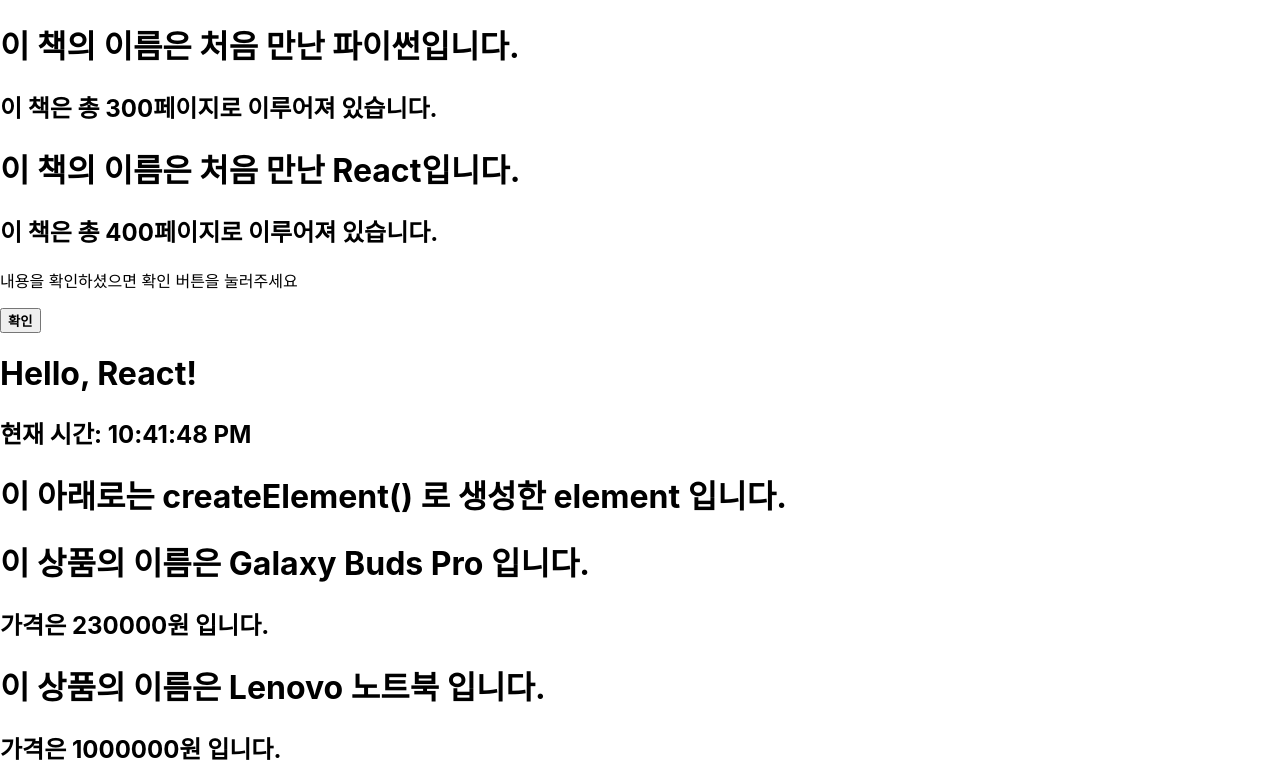
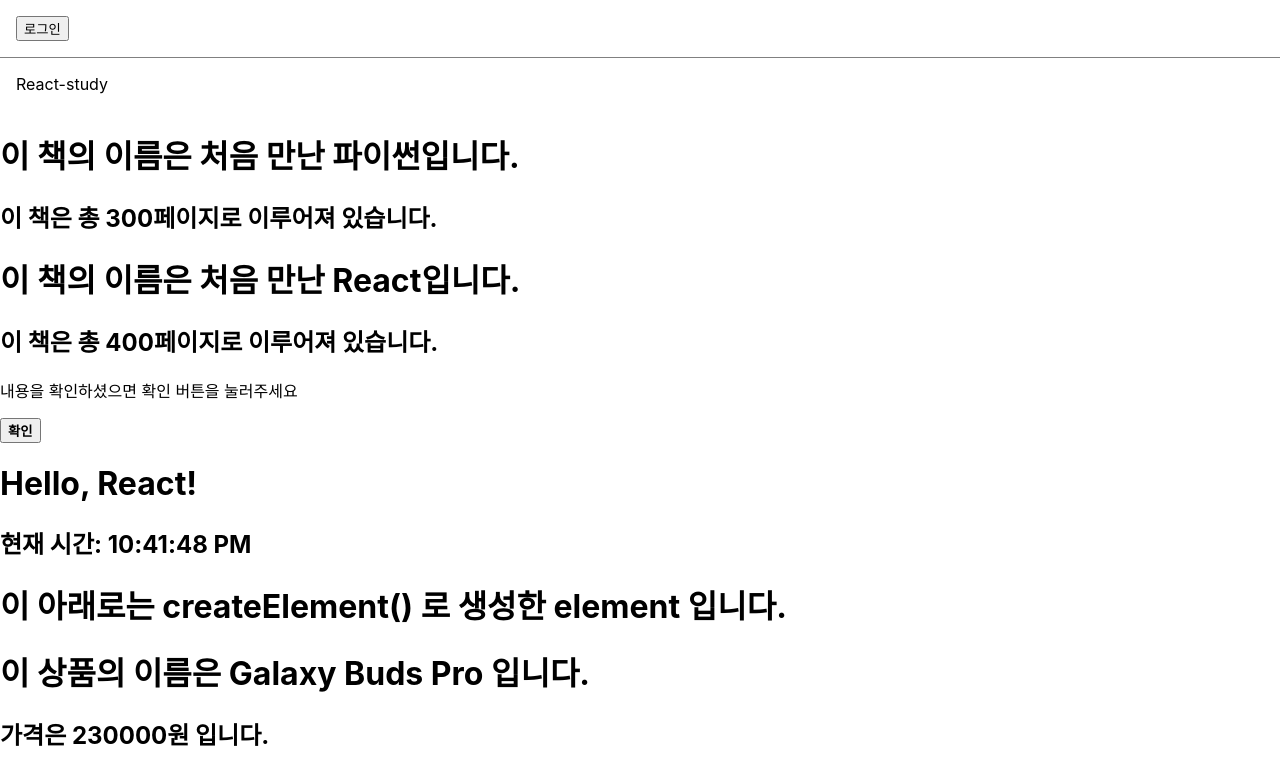
Before and after one commit to Hanjunhee-1/React-study, a React (Create React App) app in the folder react-study/: page / in a window 1280 px wide. Shown: the top 779 px of the page. Built offline with nearby package versions, Linux system fonts and the light colour scheme.

Commit message:
10_실습_로그인여부툴바만들기 작성

```diff
--- /dev/null
+++ b/react-study/src/10_실습_로그인여부툴바만들기/LandingPage.jsx
@@ -0,0 +1,25 @@
+import { useState } from "react";
+import Toolbar from "./Toolbar";
+
+export default function LandingPage(props) {
+    const [isLoggedIn, setIsLoggedIn] = useState(false);
+
+    const onClickLogin = () => {
+        setIsLoggedIn(true);
+    };
+
+    const onClickLogout = () => {
+        setIsLoggedIn(false);
+    };
+
+    return (
+        <div>
+            <Toolbar
+                isLoggedIn={isLoggedIn}
+                onClickLogin={onClickLogin}
+                onClickLogout={onClickLogout}
+            />
+            <div style={{padding: 16}}>React-study</div>
+        </div>
+    )
+}
--- /dev/null
+++ b/react-study/src/10_실습_로그인여부툴바만들기/Toolbar.jsx
@@ -0,0 +1,27 @@
+const styles = {
+    wrapper: {
+        padding: 16,
+        display: 'flex',
+        flexDirection: 'row',
+        borderBottom: '1px solid gray',
+    },
+    greeting: {
+        marginRight: 8,
+    },
+};
+
+export default function Toolbar(props) {
+    const { isLoggedIn, onClickLogin, onClickLogout } = props;
+
+    return (
+        <div style={styles.wrapper}>
+            {isLoggedIn && <span style={styles.greeting}>환영합니다!</span>}
+
+            {isLoggedIn ? (
+                <button onClick={onClickLogout}>로그아웃</button>
+            ) : (
+                <button onClick={onClickLogin}>로그인</button>
+            )}
+        </div>
+    );
+}
--- a/react-study/src/index.js
+++ b/react-study/src/index.js
@@ -13,10 +13,12 @@
 import Counter from './07_실습_useState와useEffect사용해보기/Counter';
 import Accomodate from './08_실습_Hooks사용해보기/Accomodate';
 import ConfirmButton from './09_실습_클릭이벤트처리/ConfirmButton';
+import LandingPage from './10_실습_로그인여부툴바만들기/LandingPage';
 
 const root = ReactDOM.createRoot(document.getElementById('root'));
 root.render(
   <React.StrictMode>
+    <LandingPage />
     <Library />
     <ConfirmDialog/>
     <Clock/>
```
